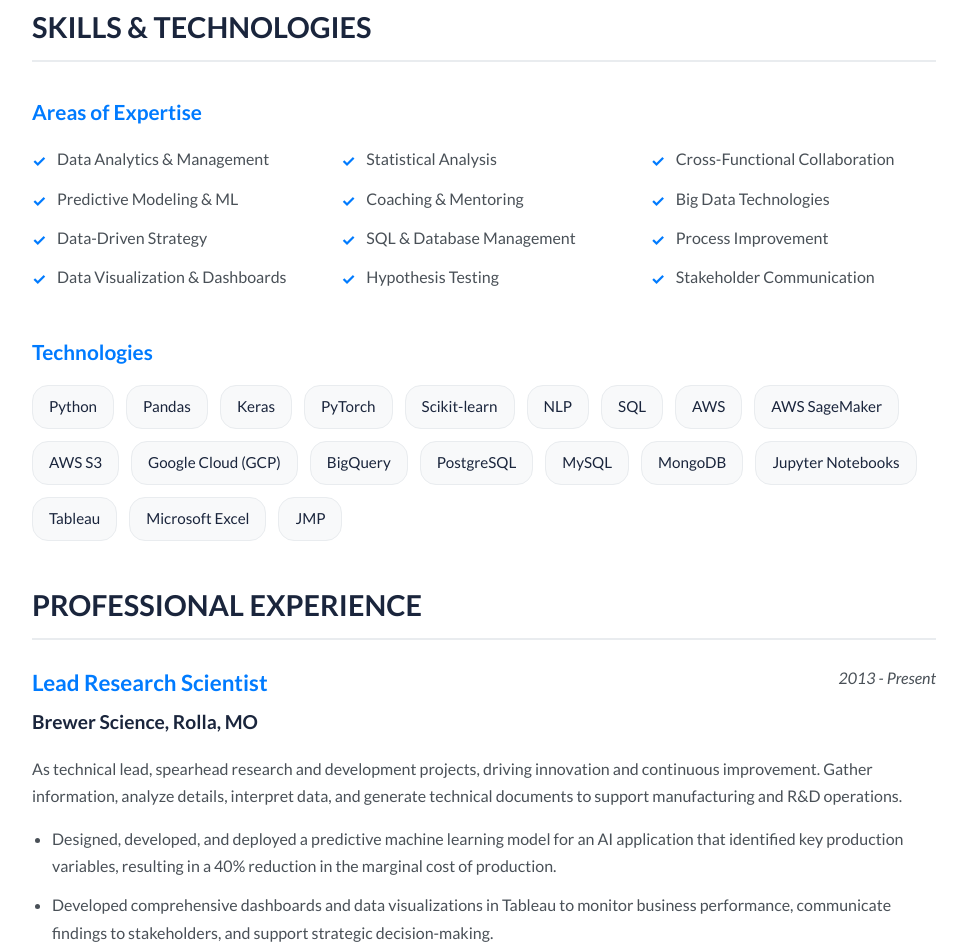
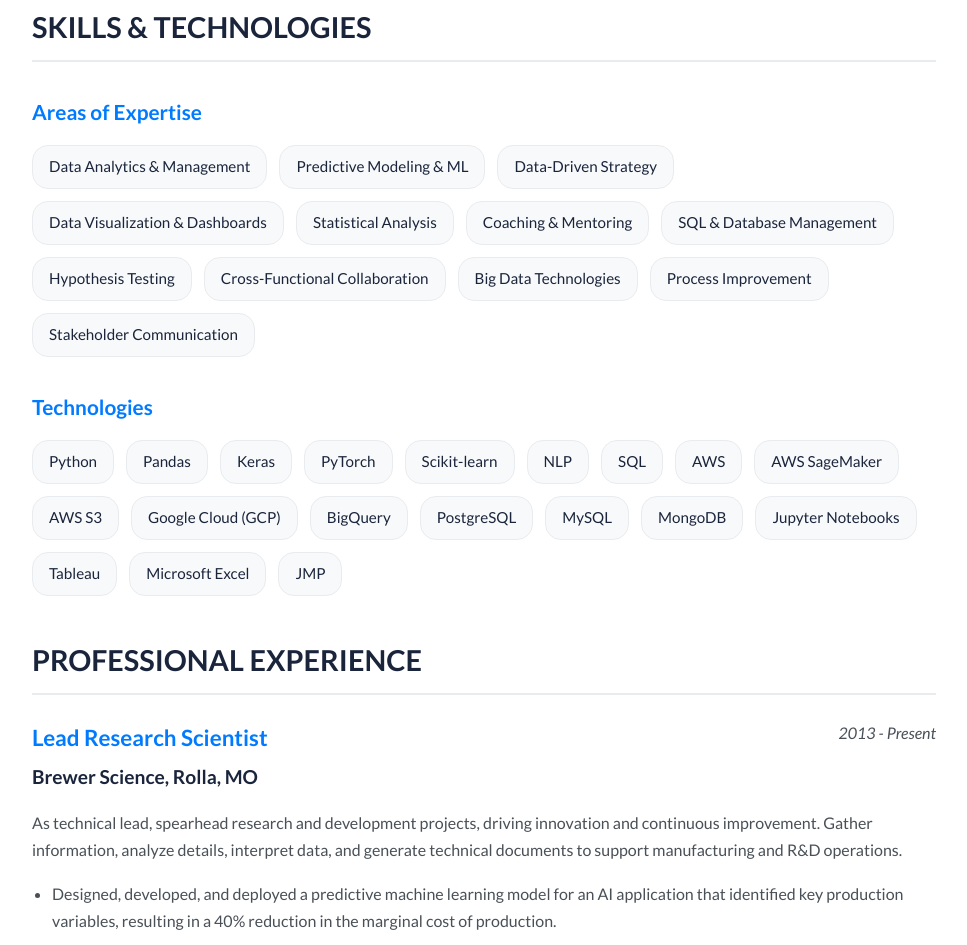
Before and after one commit to tantiboro/tantiboro.github.io, a plain HTML site: page index.html in a window 1280 px wide. Shown: the part 786-1731 px from the top of the page, without its empty margins (156-1123 px from the left). Drawn offline with Linux system fonts and the light colour scheme.

Commit message:
Standardized skills section to use tech-pill format

```diff
--- a/index.html
+++ b/index.html
@@ -35,25 +35,19 @@
                 <h3>SKILLS & TECHNOLOGIES</h3>
 
                 <h4>Areas of Expertise</h4>
-                <div class="expertise-grid">
-                    <ul>
-                        <li>Data Analytics & Management</li>
-                        <li>Predictive Modeling & ML</li>
-                        <li>Data-Driven Strategy</li>
-                        <li>Data Visualization & Dashboards</li>
-                    </ul>
-                    <ul>
-                        <li>Statistical Analysis</li>
-                        <li>Coaching & Mentoring</li>
-                        <li>SQL & Database Management</li>
-                        <li>Hypothesis Testing</li>
-                    </ul>
-                    <ul>
-                        <li>Cross-Functional Collaboration</li>
-                        <li>Big Data Technologies</li>
-                        <li>Process Improvement</li>
-                        <li>Stakeholder Communication</li>
-                    </ul>
+                <div class="tech-cloud">
+                    <span class="tech-pill">Data Analytics & Management</span>
+                    <span class="tech-pill">Predictive Modeling & ML</span>
+                    <span class="tech-pill">Data-Driven Strategy</span>
+                    <span class="tech-pill">Data Visualization & Dashboards</span>
+                    <span class="tech-pill">Statistical Analysis</span>
+                    <span class="tech-pill">Coaching & Mentoring</span>
+                    <span class="tech-pill">SQL & Database Management</span>
+                    <span class="tech-pill">Hypothesis Testing</span>
+                    <span class="tech-pill">Cross-Functional Collaboration</span>
+                    <span class="tech-pill">Big Data Technologies</span>
+                    <span class="tech-pill">Process Improvement</span>
+                    <span class="tech-pill">Stakeholder Communication</span>
                 </div>
 
                 <h4>Technologies</h4>
--- a/style.css
+++ b/style.css
@@ -122,36 +122,6 @@ section#skills h4 {
     color: var(--primary-blue);
     margin-top: 2rem;
     margin-bottom: 1rem;
-}
-
-.expertise-grid {
-    display: grid;
-    /* Creates 3 columns, but wraps to 1 on small screens */
-    grid-template-columns: repeat(auto-fit, minmax(280px, 1fr));
-    gap: 0 1.5rem;
-}
-
-.expertise-grid ul {
-    list-style-type: none;
-    padding-left: 0;
-    margin-top: 0; /* Ensures lists align at the top */
-}
-
-.expertise-grid li {
-    position: relative;
-    padding-left: 25px; /* Space for the checkmark */
-    margin-bottom: 0.75rem;
-    font-size: 1rem;
-}
-
-/* Custom checkmark icon */
-.expertise-grid li::before {
-    content: '\2713'; /* Checkmark character */
-    position: absolute;
-    left: 0;
-    top: 2px;
-    color: var(--primary-blue);
-    font-weight: 700;
 }
 
 .tech-cloud {
```
